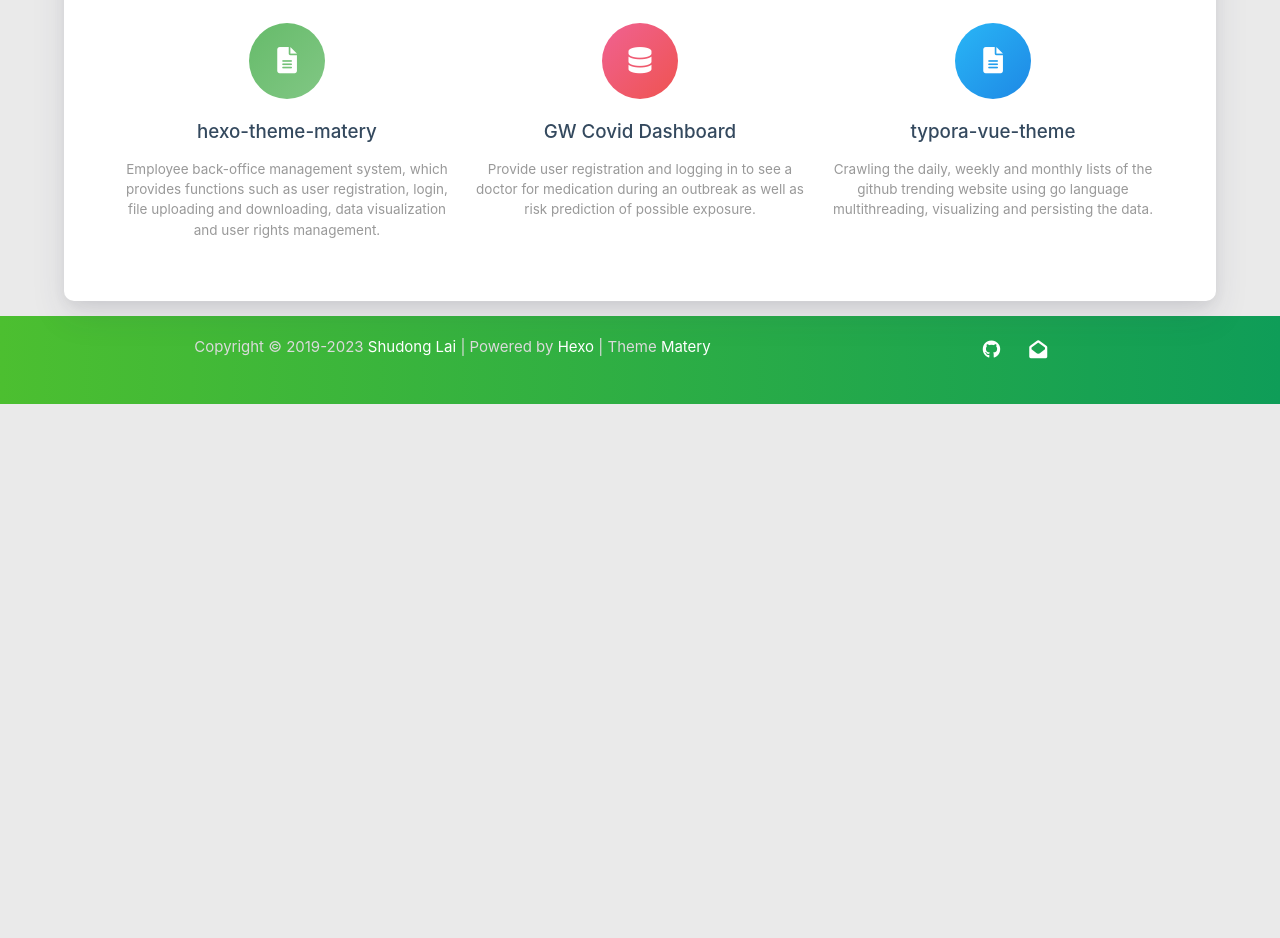
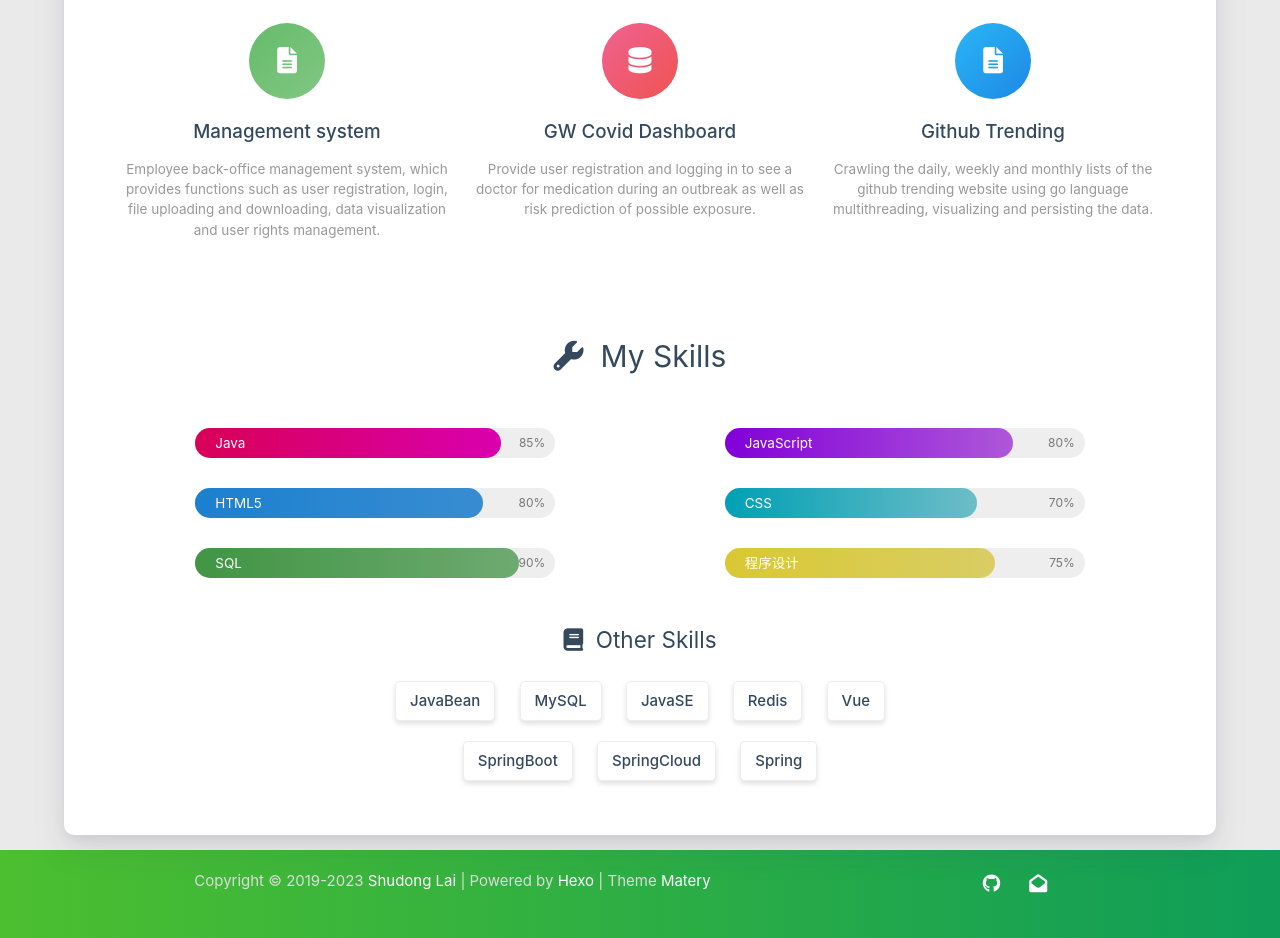
Before and after one commit to lsd1206562575/lsd1206562575.github.io, a plain HTML site: page about/index.html in a window 1280 px wide. Shown: the part 1540-2478 px from the top of the page. Before the commit the page ends 1944 px from the top, so only its background shows below. Drawn offline with Linux system fonts and the light colour scheme; no server answers.

Commit message:
Site updated: 2023-07-21 15:39:46

```diff
--- a/about/index.html
+++ b/about/index.html
@@ -627,7 +627,7 @@
         xAxis: [
             {
                 type: 'category',
-                data: ["JavaBean","MySQL","Redis","JavaSE","Vue","SpringBoot","SpringCloud","Spring"]
+                data: ["JavaBean","MySQL","JavaSE","Redis","Vue","SpringBoot","SpringCloud","Spring"]
             }
         ],
         yAxis: [
@@ -686,7 +686,7 @@
                     <i class="fas fa-file-alt"></i>
                 </a>
                 <div class="info-title">
-                    <a href="https://github.com/lsd1206562575/backStage-management" target="_blank">hexo-theme-matery</a>
+                    <a href="https://github.com/lsd1206562575/backStage-management" target="_blank">Management system</a>
                 </div>
                 <div class="info-desc">Employee back-office management system, which provides functions such as user registration, login, file uploading and downloading, data visualization and user rights management.</div>
             </div>
@@ -712,7 +712,7 @@
                     <i class="fas fa-file-alt"></i>
                 </a>
                 <div class="info-title">
-                    <a href="https://github.com/lsd1206562575/csci_6221-1/tree/main" target="_blank">typora-vue-theme</a>
+                    <a href="https://github.com/lsd1206562575/csci_6221-1/tree/main" target="_blank">Github Trending</a>
                 </div>
                 <div class="info-desc">Crawling the daily, weekly and monthly lists of the github trending website using go language multithreading, visualizing and persisting the data.</div>
             </div>
@@ -723,6 +723,145 @@
 </div>
 
 
+
+
+
+<div class="my-skills">
+    <div class="title center-align" data-aos="zoom-in-up">
+        <i class="fas fa-wrench"></i>&nbsp;&nbsp;My Skills
+    </div>
+    <div class="row">
+
+
+
+        <div class="col s12 m6 l6" data-aos="fade-up">
+            <div class="skillbar">
+                <div class="skillbar-title"
+                     style="background: linear-gradient(to right, #FF0066 0%, #FF00CC 100%); width: 85%">
+                    <span>Java</span>
+                </div>
+                <div class="skill-bar-percent">85%</div>
+            </div>
+        </div>
+
+
+        <div class="col s12 m6 l6" data-aos="fade-up">
+            <div class="skillbar">
+                <div class="skillbar-title"
+                     style="background: linear-gradient(to right, #9900FF 0%, #CC66FF 100%); width: 80%">
+                    <span>JavaScript</span>
+                </div>
+                <div class="skill-bar-percent">80%</div>
+            </div>
+        </div>
+
+
+        <div class="col s12 m6 l6" data-aos="fade-up">
+            <div class="skillbar">
+                <div class="skillbar-title"
+                     style="background: linear-gradient(to right, #2196F3 0%, #42A5F5 100%); width: 80%">
+                    <span>HTML5</span>
+                </div>
+                <div class="skill-bar-percent">80%</div>
+            </div>
+        </div>
+
+
+        <div class="col s12 m6 l6" data-aos="fade-up">
+            <div class="skillbar">
+                <div class="skillbar-title"
+                     style="background: linear-gradient(to right, #00BCD4 0%, #80DEEA 100%); width: 70%">
+                    <span>CSS</span>
+                </div>
+                <div class="skill-bar-percent">70%</div>
+            </div>
+        </div>
+
+
+        <div class="col s12 m6 l6" data-aos="fade-up">
+            <div class="skillbar">
+                <div class="skillbar-title"
+                     style="background: linear-gradient(to right, #4CAF50 0%, #81C784 100%); width: 90%">
+                    <span>SQL</span>
+                </div>
+                <div class="skill-bar-percent">90%</div>
+            </div>
+        </div>
+
+
+        <div class="col s12 m6 l6" data-aos="fade-up">
+            <div class="skillbar">
+                <div class="skillbar-title"
+                     style="background: linear-gradient(to right, #FFEB3B 0%, #FFF176 100%); width: 75%">
+                    <span>程序设计</span>
+                </div>
+                <div class="skill-bar-percent">75%</div>
+            </div>
+        </div>
+
+
+    </div>
+
+
+
+
+    <div class="other-skills chip-container" data-aos="zoom-in-up">
+        <div class="sub-title center-align"><i class="fa fa-book"></i>&nbsp;&nbsp;Other Skills</div>
+        <div class="tag-chips center-align">
+
+
+            <a href="/tags/JavaBean/">
+                <span class="chip center-align waves-effect waves-light chip-default">JavaBean</span>
+            </a>
+
+
+
+            <a href="/tags/MySQL/">
+                <span class="chip center-align waves-effect waves-light chip-default">MySQL</span>
+            </a>
+
+
+
+            <a href="/tags/JavaSE/">
+                <span class="chip center-align waves-effect waves-light chip-default">JavaSE</span>
+            </a>
+
+
+
+            <a href="/tags/Redis/">
+                <span class="chip center-align waves-effect waves-light chip-default">Redis</span>
+            </a>
+
+
+
+            <a href="/tags/Vue/">
+                <span class="chip center-align waves-effect waves-light chip-default">Vue</span>
+            </a>
+
+
+
+            <a href="/tags/SpringBoot/">
+                <span class="chip center-align waves-effect waves-light chip-default">SpringBoot</span>
+            </a>
+
+
+
+            <a href="/tags/SpringCloud/">
+                <span class="chip center-align waves-effect waves-light chip-default">SpringCloud</span>
+            </a>
+
+
+
+            <a href="/tags/Spring/">
+                <span class="chip center-align waves-effect waves-light chip-default">Spring</span>
+            </a>
+
+
+        </div>
+    </div>
+
+
+</div>
 
 
 
```
Also changed, not shown: tags/JavaBean/index.html (+4 -4 lines), tags/JavaSE/index.html (+6 -6 lines), tags/MySQL/index.html (+4 -4 lines), tags/Redis/index.html (+6 -6 lines), tags/Spring/index.html (+4 -4 lines), tags/SpringBoot/index.html (+4 -4 lines), tags/SpringCloud/index.html (+4 -4 lines), tags/Vue/index.html (+4 -4 lines), tags/index.html (+5 -5 lines).
